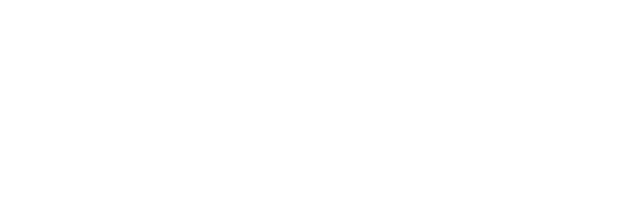
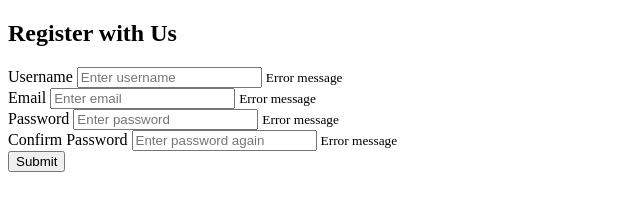
Before and after one commit to Sc0tticus/Form-Validator, a plain HTML site: page index.html in a window 1280 px wide. Shown: the whole page, without its empty margins (0-640 px from the left). Drawn offline with Linux system fonts and the light colour scheme.

Commit message:
HTML form has been setup

```diff
--- a/index.html
+++ b/index.html
@@ -10,7 +10,36 @@
 	</head>
 	<body>
 		<div class="container">
-			<form id="form" class="form"></form>
+			<form id="form" class="form">
+				<h2>Register with Us</h2>
+
+				<div class="form-control">
+					<label for="username">Username</label>
+					<input type="text" id="username" placeholder="Enter username">
+					<small>Error message</small>
+				</div>
+
+				<div class="form-control">
+					<label for="email">Email</label>
+					<input type="text" id="email" placeholder="Enter email">
+					<small>Error message</small>
+				</div>
+
+				<div class="form-control">
+					<label for="password">Password</label>
+					<input type="password" id="password" placeholder="Enter password">
+					<small>Error message</small>
+				</div>
+
+				<div class="form-control">
+					<label for="password2">Confirm Password</label>
+					<input type="password" id="password2" placeholder="Enter password again">
+					<small>Error message</small>
+				</div>
+
+				<button>Submit</button>
+
+			</form>
 		</div>
 		<script src="script.js" async defer></script>
 	</body>
```
Also changed, not shown: notes.md (added, +4 -0 lines).
